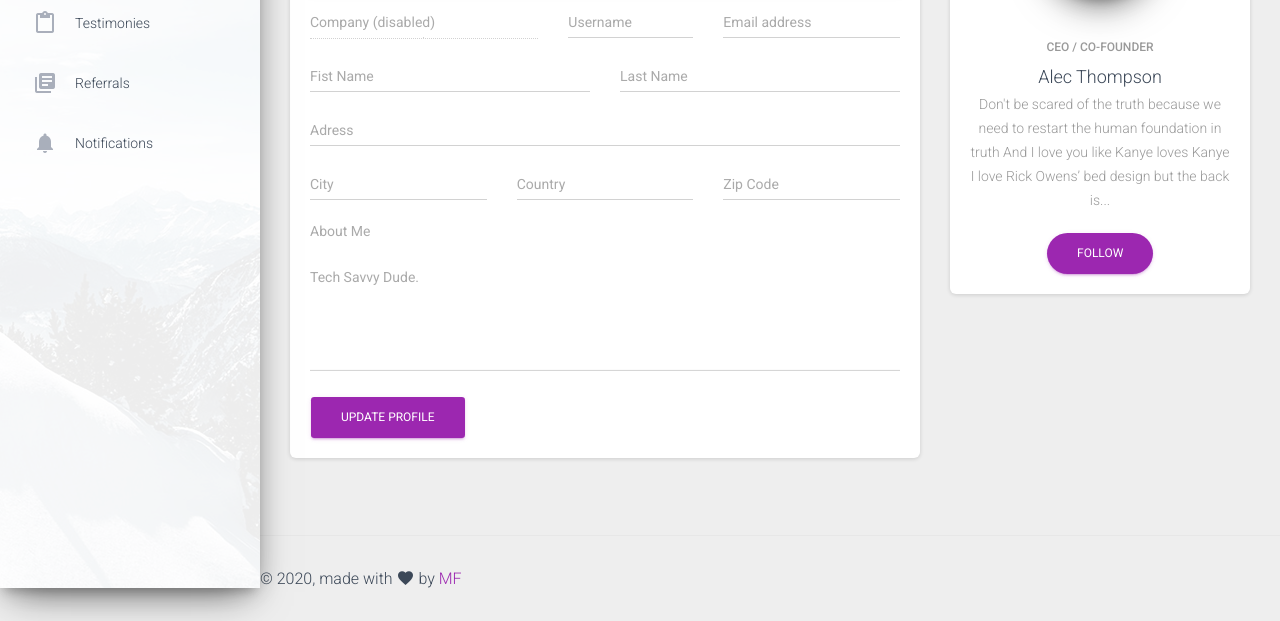
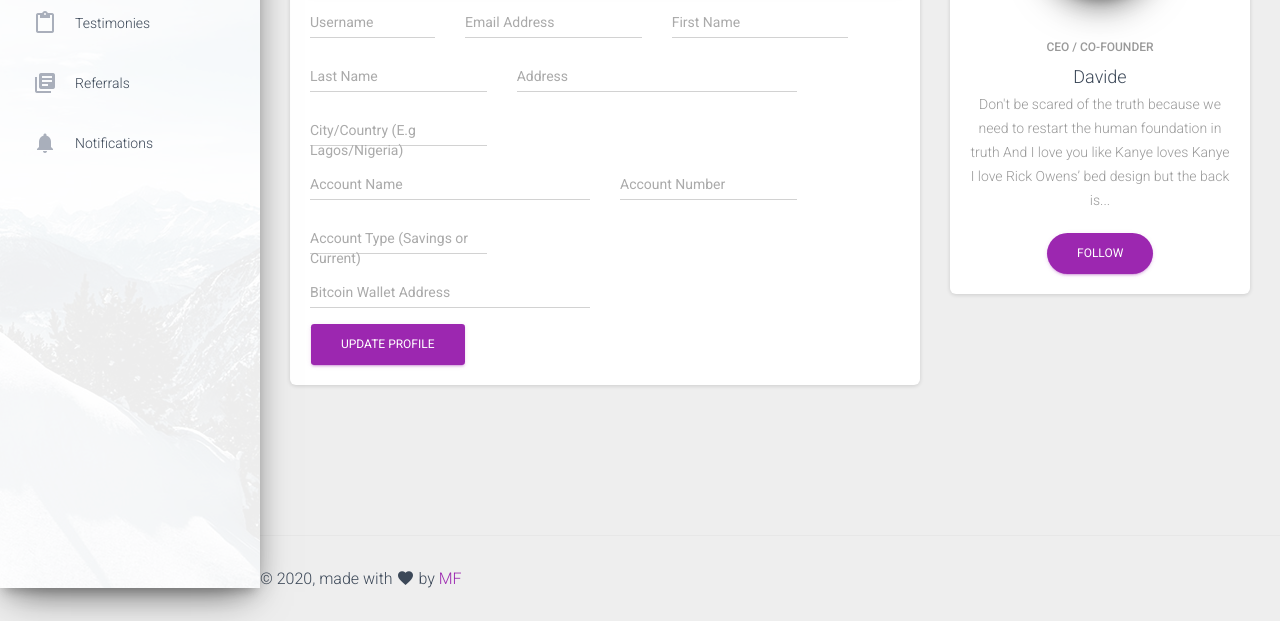
Before and after one commit to akojif/dashboard-ps, a plain HTML site: page user.html in a window 1280 px wide. Shown: the part 212-833 px from the top of the page. Drawn offline with nearby package versions, Linux system fonts and the light colour scheme; some packages are replaced by stand-ins of ours.

Commit message:
Update user.html

```diff
--- a/user.html
+++ b/user.html
@@ -24,7 +24,7 @@
         <div class="sidebar" data-color="purple" data-background-color="white" data-image="assets/img/sidebar-1.jpg">
 
             <div class="logo"><a href="index.html" class="simple-text logo-normal">
-          Davide
+          Prolific Pay
         </a></div>
             <div class="sidebar-wrapper">
                 <ul class="nav">
@@ -102,7 +102,7 @@
                                     </p>
                                 </a>
                                 <div class="dropdown-menu dropdown-menu-right" aria-labelledby="navbarDropdownMenuLink">
-                                    <a class="dropdown-item" href="#">Mike John responded to your email</a>
+                                    <a class="dropdown-item" href="#">Davide responded to your email</a>
                                     <a class="dropdown-item" href="#">You have 5 new tasks</a>
                                     <a class="dropdown-item" href="#">You're now friend with Andrew</a>
                                     <a class="dropdown-item" href="#">Another Notification</a>
@@ -140,12 +140,6 @@
                                 <div class="card-body">
                                     <form>
                                         <div class="row">
-                                            <div class="col-md-5">
-                                                <div class="form-group">
-                                                    <label class="bmd-label-floating">Company (disabled)</label>
-                                                    <input type="text" class="form-control" disabled>
-                                                </div>
-                                            </div>
                                             <div class="col-md-3">
                                                 <div class="form-group">
                                                     <label class="bmd-label-floating">Username</label>
@@ -154,29 +148,13 @@
                                             </div>
                                             <div class="col-md-4">
                                                 <div class="form-group">
-                                                    <label class="bmd-label-floating">Email address</label>
+                                                    <label class="bmd-label-floating">Email Address</label>
                                                     <input type="email" class="form-control">
                                                 </div>
                                             </div>
-                                        </div>
-                                        <div class="row">
-                                            <div class="col-md-6">
+                                            <div class="col-md-4">
                                                 <div class="form-group">
-                                                    <label class="bmd-label-floating">Fist Name</label>
-                                                    <input type="text" class="form-control">
-                                                </div>
-                                            </div>
-                                            <div class="col-md-6">
-                                                <div class="form-group">
-                                                    <label class="bmd-label-floating">Last Name</label>
-                                                    <input type="text" class="form-control">
-                                                </div>
-                                            </div>
-                                        </div>
-                                        <div class="row">
-                                            <div class="col-md-12">
-                                                <div class="form-group">
-                                                    <label class="bmd-label-floating">Adress</label>
+                                                    <label class="bmd-label-floating">First Name</label>
                                                     <input type="text" class="form-control">
                                                 </div>
                                             </div>
@@ -184,31 +162,52 @@
                                         <div class="row">
                                             <div class="col-md-4">
                                                 <div class="form-group">
-                                                    <label class="bmd-label-floating">City</label>
+                                                    <label class="bmd-label-floating">Last Name</label>
+                                                    <input type="text" class="form-control">
+                                                </div>
+                                            </div>
+                                            <div class="col-md-6">
+                                                <div class="form-group">
+                                                    <label class="bmd-label-floating">Address</label>
+                                                    <input type="text" class="form-control">
+                                                </div>
+                                            </div>
+                                        </div>
+                                        <div class="row">
+                                            <div class="col-md-4">
+                                                <div class="form-group">
+                                                    <label class="bmd-label-floating">City/Country (E.g Lagos/Nigeria)</label>
+                                                    <input type="text" class="form-control">
+                                                </div>
+                                            </div>
+                                        </div>
+                                        <div class="row">
+                                            <div class="col-md-6">
+                                                <div class="form-group">
+                                                    <label class="bmd-label-floating">Account Name</label>
                                                     <input type="text" class="form-control">
                                                 </div>
                                             </div>
                                             <div class="col-md-4">
                                                 <div class="form-group">
-                                                    <label class="bmd-label-floating">Country</label>
-                                                    <input type="text" class="form-control">
+                                                    <label class="bmd-label-floating">Account Number</label>
+                                                    <input type="number" class="form-control">
                                                 </div>
                                             </div>
                                             <div class="col-md-4">
                                                 <div class="form-group">
-                                                    <label class="bmd-label-floating">Zip Code</label>
+                                                    <label class="bmd-label-floating">Account Type (Savings or Current)</label>
                                                     <input type="text" class="form-control">
                                                 </div>
                                             </div>
                                         </div>
                                         <div class="row">
-                                            <div class="col-md-12">
+                                            <div class="col-md-6">
+
                                                 <div class="form-group">
-                                                    <label>About Me</label>
-                                                    <div class="form-group">
-                                                        <label class="bmd-label-floating"> Tech Savvy Dude.</label>
-                                                        <textarea class="form-control" rows="5"></textarea>
-                                                    </div>
+                                                    <label class="bmd-label-floating">Bitcoin Wallet Address</label>
+                                                    <input type="text" class="form-control">
+
                                                 </div>
                                             </div>
                                         </div>
@@ -227,7 +226,7 @@
                                 </div>
                                 <div class="card-body">
                                     <h6 class="card-category text-gray">CEO / Co-Founder</h6>
-                                    <h4 class="card-title">Alec Thompson</h4>
+                                    <h4 class="card-title">Davide</h4>
                                     <p class="card-description">
                                         Don't be scared of the truth because we need to restart the human foundation in truth And I love you like Kanye loves Kanye I love Rick Owens’ bed design but the back is...
                                     </p>
```
